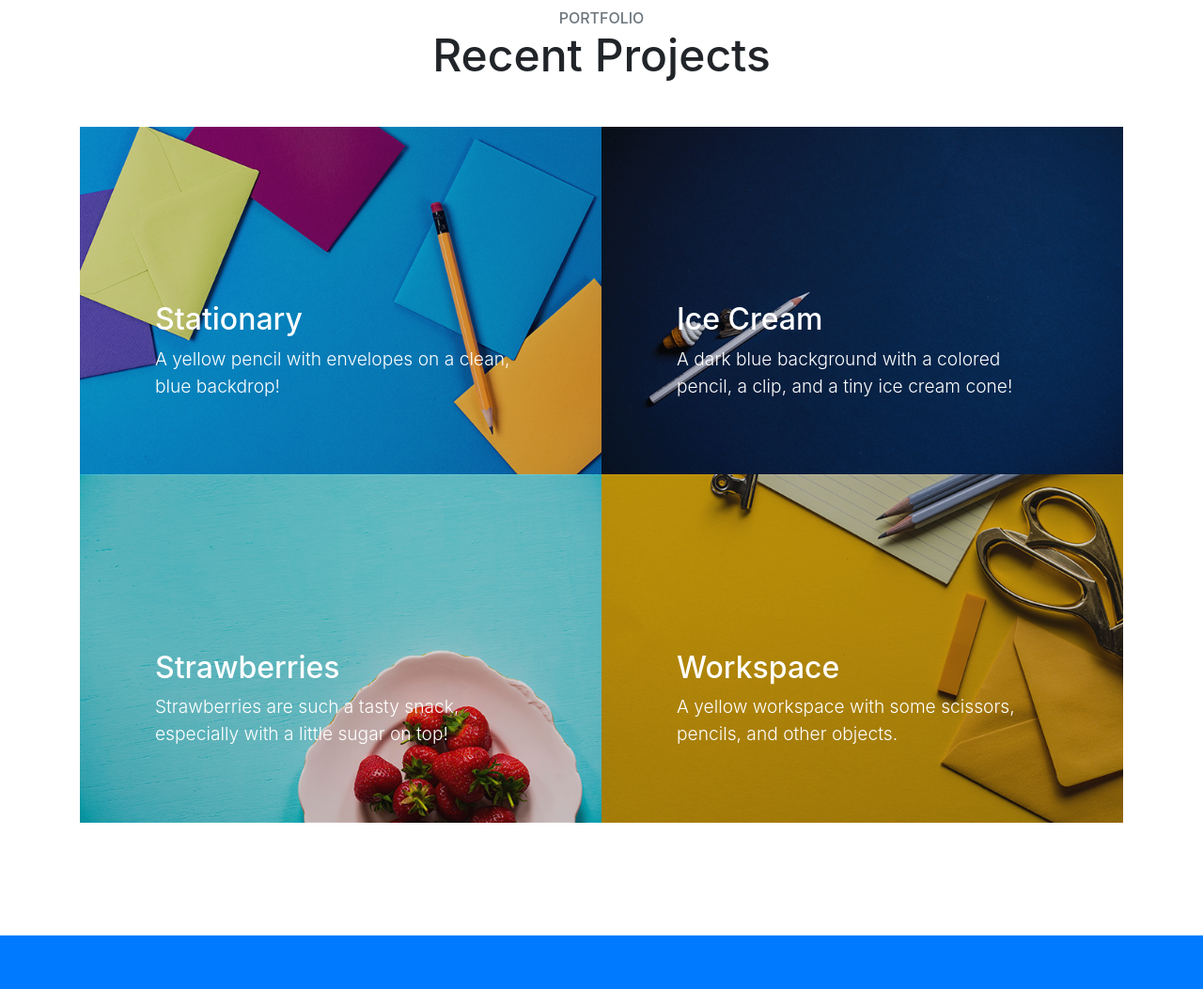
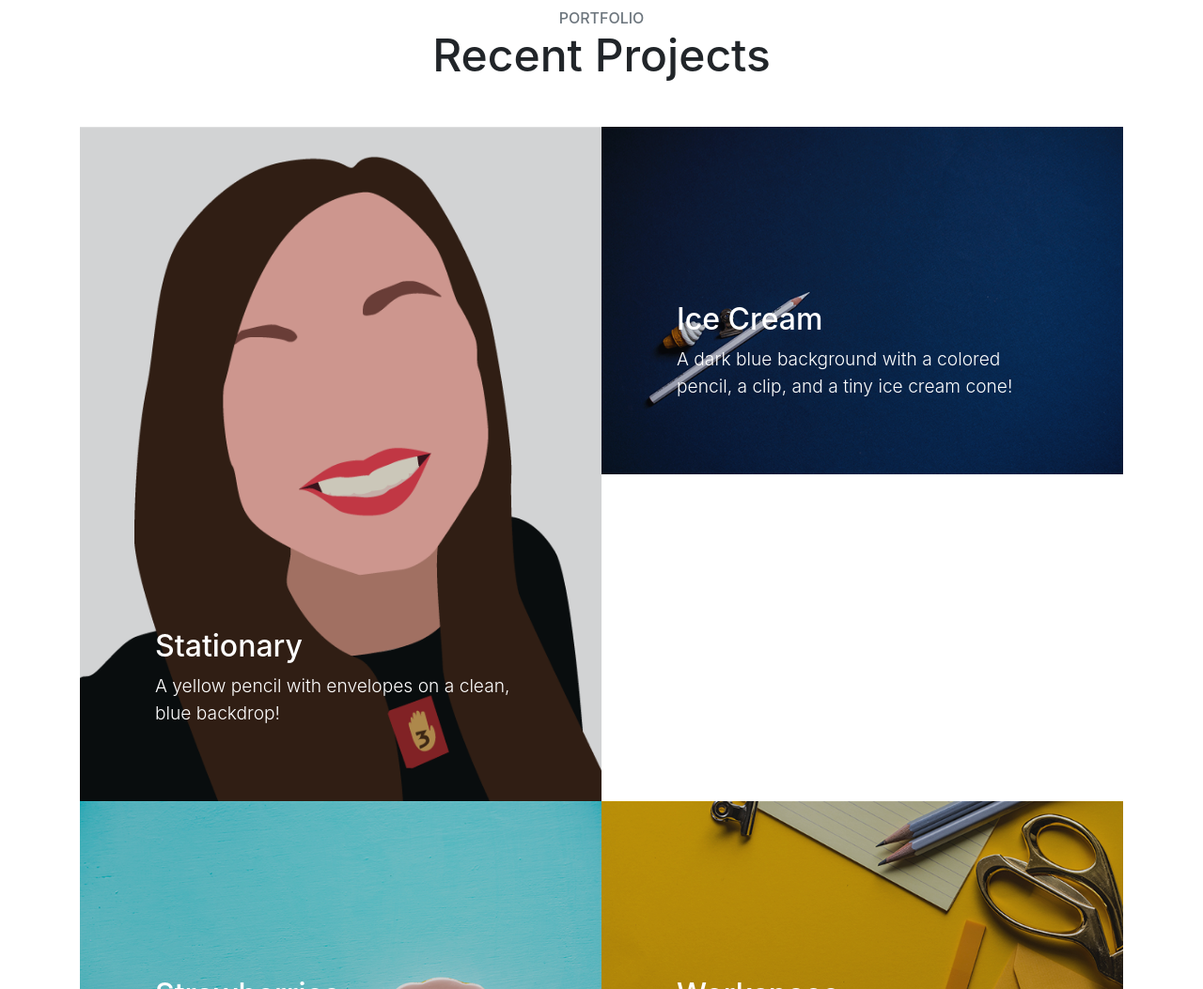
Before and after one commit to Makeademic/VisualMethodsPortfolioSP21, a website with bundled scripts: page index.html in a window 1280 px wide. Shown: the part 2620-3673 px from the top of the page at 94% size. Built offline with nearby package versions, Linux system fonts and the light colour scheme.

Commit message:
Update index.html

```diff
--- a/index.html
+++ b/index.html
@@ -154,7 +154,7 @@
                 <p class="mb-0">A yellow pencil with envelopes on a clean, blue backdrop!</p>
               </div>
             </div>
-            <img class="img-fluid" src="img/portfolio-1.jpg" alt="">
+            <img class="img-fluid" src="img/selfportrait.png" alt="">
           </a>
         </div>
         <div class="col-lg-6">
```
